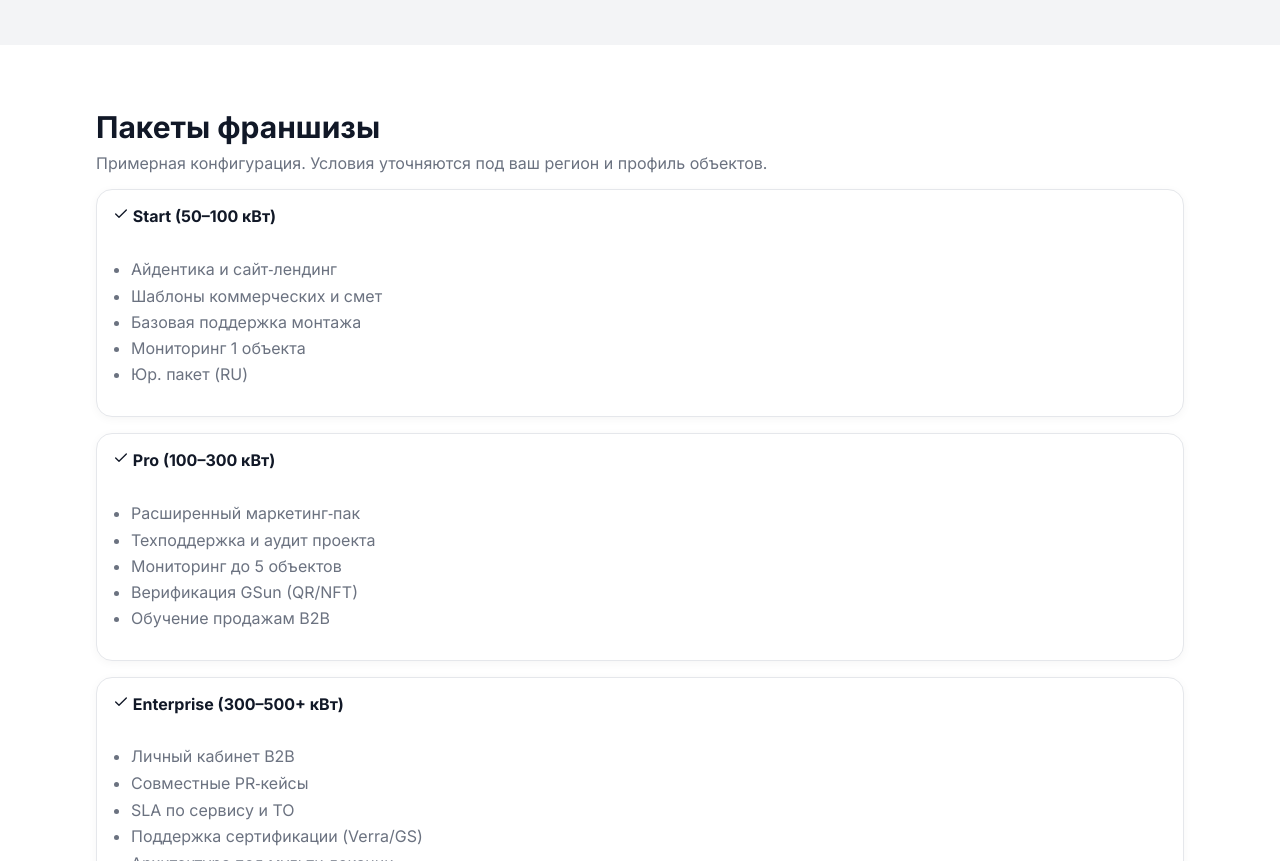
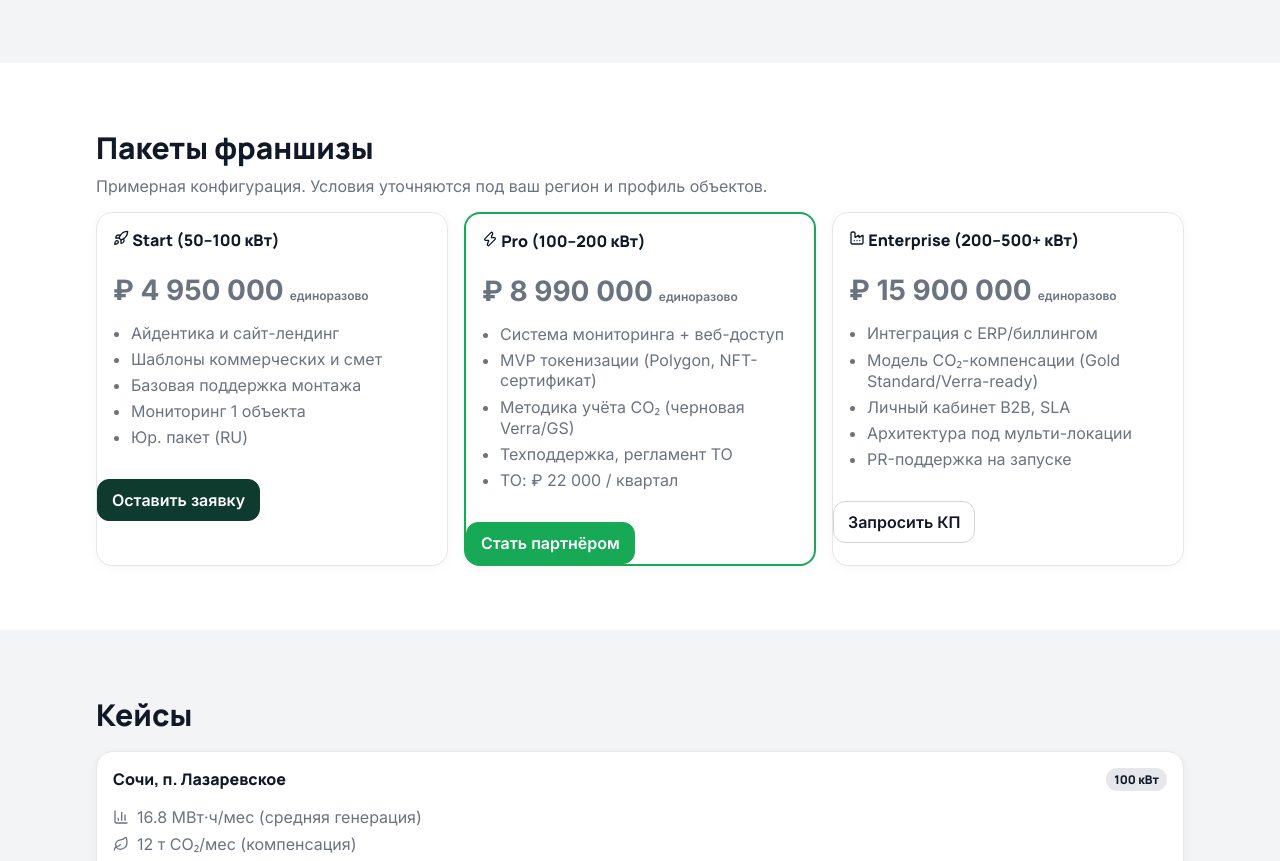
Before and after one commit to Sanyara1/greensun-landing, a plain HTML site: page index.html in a window 1280 px wide. Shown: the part 1939-2800 px from the top of the page. Drawn offline with nearby package versions, Linux system fonts and the light colour scheme.

Commit message:
Update index.html

```diff
--- a/index.html
+++ b/index.html
@@ -1,5 +1,17 @@
 <!DOCTYPE html>
 <html lang="ru">
+<link href="https://fonts.googleapis.com/css2?family=Manrope:wght@600;800&display=swap" rel="stylesheet">
+<style>
+/* === GSun brand tweaks === */
+h1, h2, h3, .display, .card-title { font-family: Manrope, Inter, system-ui, -apple-system, Segoe UI, Roboto, Arial, sans-serif; }
+.price-tag { display:flex; align-items:baseline; gap:6px; font-weight:800; font-size:28px; margin:6px 0 12px; }
+.price-tag small { font-weight:600; font-size:12px; color:#6b7280; }
+/* 3-колоночная сетка на десктопе */
+#package .grid { display:grid; grid-template-columns: repeat(3, minmax(0,1fr)) !important; gap:16px; }
+@media (max-width: 1024px){ #package .grid { grid-template-columns: repeat(2, minmax(0,1fr)) !important; } }
+@media (max-width: 640px){ #package .grid { grid-template-columns: 1fr !important; } }
+</style>
+
 <head>
   <meta charset="UTF-8" />
   <meta name="viewport" content="width=device-width, initial-scale=1.0"/>
@@ -231,46 +243,65 @@
   <div class="container">
     <h2>Пакеты франшизы</h2>
     <p class="muted" style="margin-top:8px">Примерная конфигурация. Условия уточняются под ваш регион и профиль объектов.</p>
-      <div class="grid" style="margin-top:16px;grid-template-columns:repeat(1,minmax(0,1fr));gap:16px">
+
+    <div class="grid" style="margin-top:16px">
+      <!-- Start -->
       <div class="card">
-          <div class="card-header"><div class="card-title"><i data-lucide="check" style="width:16px;height:16px"></i> Start (50–100 кВт)</div></div>
+        <div class="card-header">
+          <div class="card-title"><i data-lucide="rocket" style="width:16px;height:16px"></i> Start (50–100 кВт)</div>
+        </div>
         <div class="card-content muted">
+          <div class="price-tag"><span>₽ 4 950 000</span> <small>единоразово</small></div>
           <ul class="disc">
-              <li>Айдентика и сайт‑лендинг</li>
+            <li>Айдентика и сайт-лендинг</li>
             <li>Шаблоны коммерческих и смет</li>
             <li>Базовая поддержка монтажа</li>
             <li>Мониторинг 1 объекта</li>
             <li>Юр. пакет (RU)</li>
           </ul>
         </div>
+        <div class="card-footer"><a class="btn primary" href="#contact">Оставить заявку</a></div>
       </div>
-        <div class="card">
-          <div class="card-header"><div class="card-title"><i data-lucide="check" style="width:16px;height:16px"></i> Pro (100–300 кВт)</div></div>
+
+      <!-- Pro -->
+      <div class="card" style="border:2px solid var(--emerald)">
+        <div class="card-header">
+          <div class="card-title"><i data-lucide="zap" style="width:16px;height:16px"></i> Pro (100–200 кВт)</div>
+        </div>
         <div class="card-content muted">
+          <div class="price-tag"><span>₽ 8 990 000</span> <small>единоразово</small></div>
           <ul class="disc">
-              <li>Расширенный маркетинг‑пак</li>
-              <li>Техподдержка и аудит проекта</li>
-              <li>Мониторинг до 5 объектов</li>
-              <li>Верификация GSun (QR/NFT)</li>
-              <li>Обучение продажам B2B</li>
+            <li>Система мониторинга + веб-доступ</li>
+            <li>MVP токенизации (Polygon, NFT-сертификат)</li>
+            <li>Методика учёта CO₂ (черновая Verra/GS)</li>
+            <li>Техподдержка, регламент ТО</li>
+            <li>ТО: ₽ 22 000 / квартал</li>
           </ul>
         </div>
+        <div class="card-footer"><a class="btn emerald" href="#contact">Стать партнёром</a></div>
       </div>
+
+      <!-- Enterprise -->
       <div class="card">
-          <div class="card-header"><div class="card-title"><i data-lucide="check" style="width:16px;height:16px"></i> Enterprise (300–500+ кВт)</div></div>
+        <div class="card-header">
+          <div class="card-title"><i data-lucide="factory" style="width:16px;height:16px"></i> Enterprise (200–500+ кВт)</div>
+        </div>
         <div class="card-content muted">
+          <div class="price-tag"><span>₽ 15 900 000</span> <small>единоразово</small></div>
           <ul class="disc">
-              <li>Личный кабинет B2B</li>
-              <li>Совместные PR‑кейсы</li>
-              <li>SLA по сервису и ТО</li>
-              <li>Поддержка сертификации (Verra/GS)</li>
-              <li>Архитектура под мульти‑локации</li>
+            <li>Интеграция с ERP/биллингом</li>
+            <li>Модель CO₂-компенсации (Gold Standard/Verra-ready)</li>
+            <li>Личный кабинет B2B, SLA</li>
+            <li>Архитектура под мульти-локации</li>
+            <li>PR-поддержка на запуске</li>
           </ul>
         </div>
+        <div class="card-footer"><a class="btn outline" href="#contact">Запросить КП</a></div>
       </div>
     </div>
   </div>
 </section>
+
 
   <!-- Cases -->
   <section id="cases" class="section light">
@@ -288,6 +319,34 @@
             <div style="display:flex;align-items:center;gap:8px"><i data-lucide="bar-chart-3" style="width:16px;height:16px"></i> 16.8 МВт·ч/мес (средняя генерация)</div>
             <div style="display:flex;align-items:center;gap:8px"><i data-lucide="leaf" style="width:16px;height:16px"></i> 12 т CO₂/мес (компенсация)</div>
             <div style="display:flex;align-items:center;gap:8px"><i data-lucide="map-pin" style="width:16px;height:16px"></i> ул. Калараша 36</div>
+          </div>
+        </div>
+		<div class="grid" style="margin-top:16px;grid-template-columns:repeat(1,minmax(0,1fr));gap:16px">
+        <div class="card">
+          <div class="card-header">
+            <div class="card-title" style="display:flex;align-items:center;justify-content:space-between">
+              <span>Сочи, п. Лазаревское</span>
+              <span class="badge" style="background:#e5e7eb;color:#111827">50 кВт</span>
+            </div>
+          </div>
+          <div class="card-content muted" style="display:grid;gap:6px">
+            <div style="display:flex;align-items:center;gap:8px"><i data-lucide="bar-chart-3" style="width:16px;height:16px"></i> 8.4 МВт·ч/мес (средняя генерация)</div>
+            <div style="display:flex;align-items:center;gap:8px"><i data-lucide="leaf" style="width:16px;height:16px"></i> 6 т CO₂/мес (компенсация)</div>
+            <div style="display:flex;align-items:center;gap:8px"><i data-lucide="map-pin" style="width:16px;height:16px"></i> ул. Калараша 131</div>
+          </div>
+        </div>
+		<div class="grid" style="margin-top:16px;grid-template-columns:repeat(1,minmax(0,1fr));gap:16px">
+        <div class="card">
+          <div class="card-header">
+            <div class="card-title" style="display:flex;align-items:center;justify-content:space-between">
+              <span>Сочи, п. Лазаревское</span>
+              <span class="badge" style="background:#e5e7eb;color:#111827">50 кВт</span>
+            </div>
+          </div>
+          <div class="card-content muted" style="display:grid;gap:6px">
+            <div style="display:flex;align-items:center;gap:8px"><i data-lucide="bar-chart-3" style="width:16px;height:16px"></i> 8.4 МВт·ч/мес (средняя генерация)</div>
+            <div style="display:flex;align-items:center;gap:8px"><i data-lucide="leaf" style="width:16px;height:16px"></i> 6 т CO₂/мес (компенсация)</div>
+            <div style="display:flex;align-items:center;gap:8px"><i data-lucide="map-pin" style="width:16px;height:16px"></i> ул. Павлова 2</div>
           </div>
         </div>
 
@@ -394,7 +453,7 @@
           <div style="font-weight:600;margin-bottom:6px">Контакты</div>
           <div>ИП Удодов Александр Федорович</div>
           <div>ИНН: 615425089014</div>
-          <div>E-mail: hello@greensun.example</div>
+          <div>E-mail: Support@greensun.energy</div>
         </div>
         <div>
           <div style="font-weight:600;margin-bottom:6px">Документы</div>
```
Lines whose indentation alone changed are shown as unchanged.
